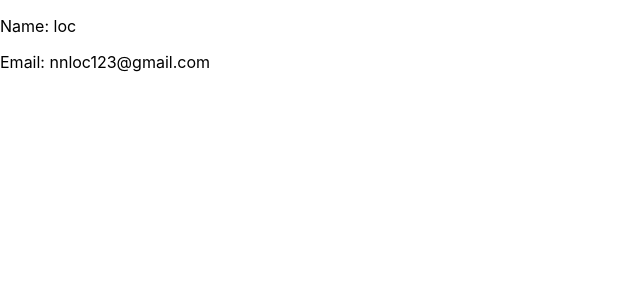
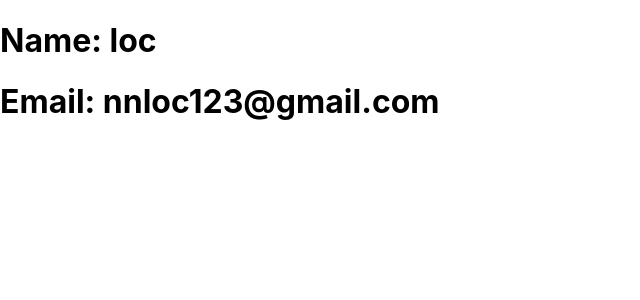
Before and after one commit to nguyennguyenloc/internshipWand, a React (Create React App) app in the folder demo/: page / in a window 1280 px wide. Shown: the top 300 px of the page, without its empty margins (0-640 px from the left). Built offline with nearby package versions, Linux system fonts and the light colour scheme.

Commit message:
Components

```diff
--- a/demo/src/index.js
+++ b/demo/src/index.js
@@ -55,14 +55,27 @@
 // setInterval(updateTime, 1000);
 
 //component + props
-function UserInfo(props) {
-  return (
-    <div>
-      <p>Name: {props.name}</p>
-      <p>Email: {props.email}</p>
-    </div>
-  );
+//props
+// function UserInfo(props) {
+//   return (
+//     <div>
+//       <p>Name: {props.name}</p>
+//       <p>Email: {props.email}</p>
+//     </div>
+//   );
+// }
+//component
+
+class UserInfo extends React.Component {
+  render() {
+    return (
+      <div>
+        <h1>Name: {this.props.name}</h1>
+        <h1>Email: {this.props.email}</h1>
+      </div>
+    );
+  }
 }
 const element = <UserInfo name="loc" email="nnloc123@gmail.com" />;
-// ReactDOM.render(element, document.getElementById('root'));
-ReactDOM.render(< UserInfo name="loc" email="nnloc123@gmail.com" />, document.getElementById('root'));
+ReactDOM.render(element, document.getElementById('root'));
+// ReactDOM.render(< UserInfo name="loc" email="nnloc123@gmail.com" />, document.getElementById('root'));
```
Also changed, not shown: 1 other file (tests, documents, lock files or other folders).
